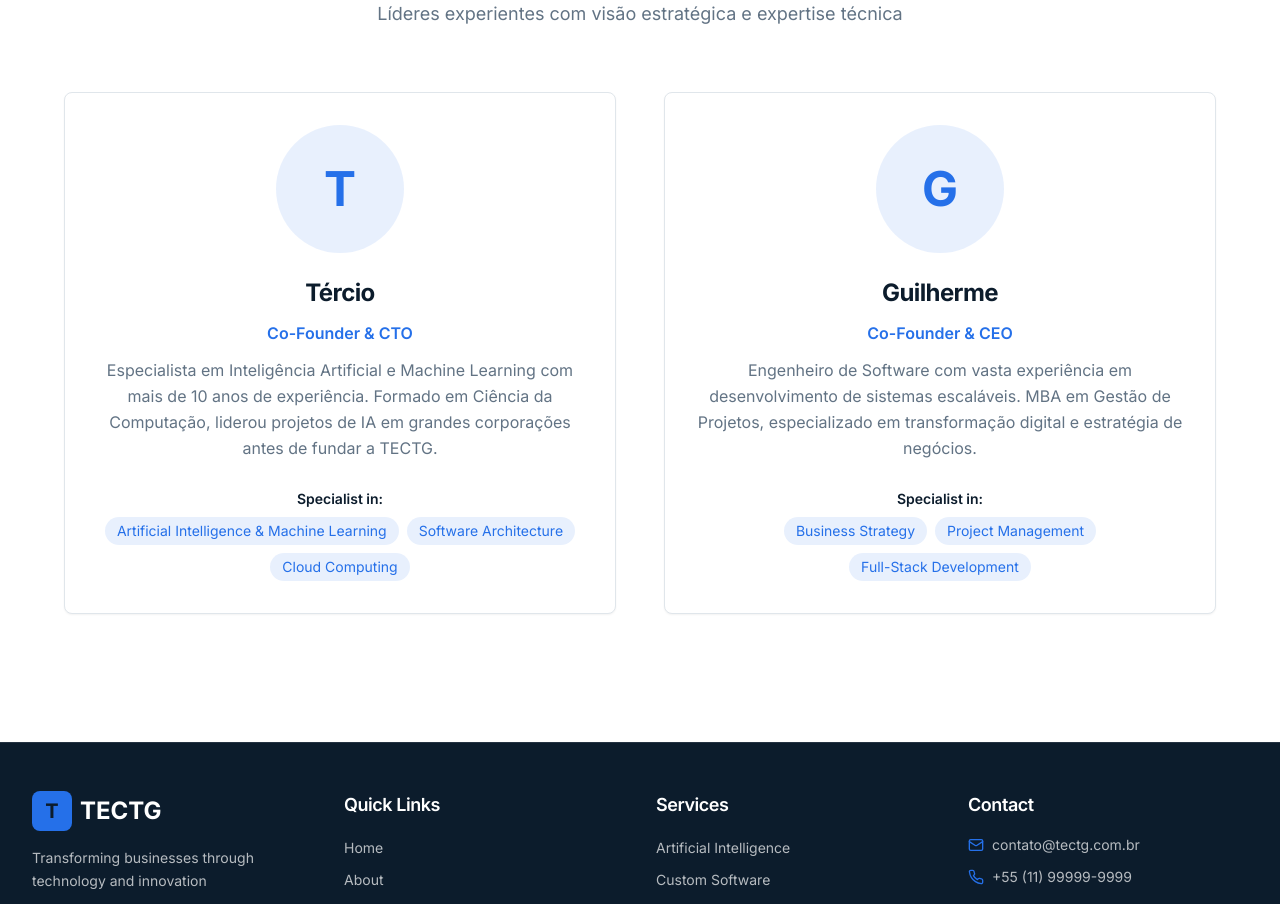
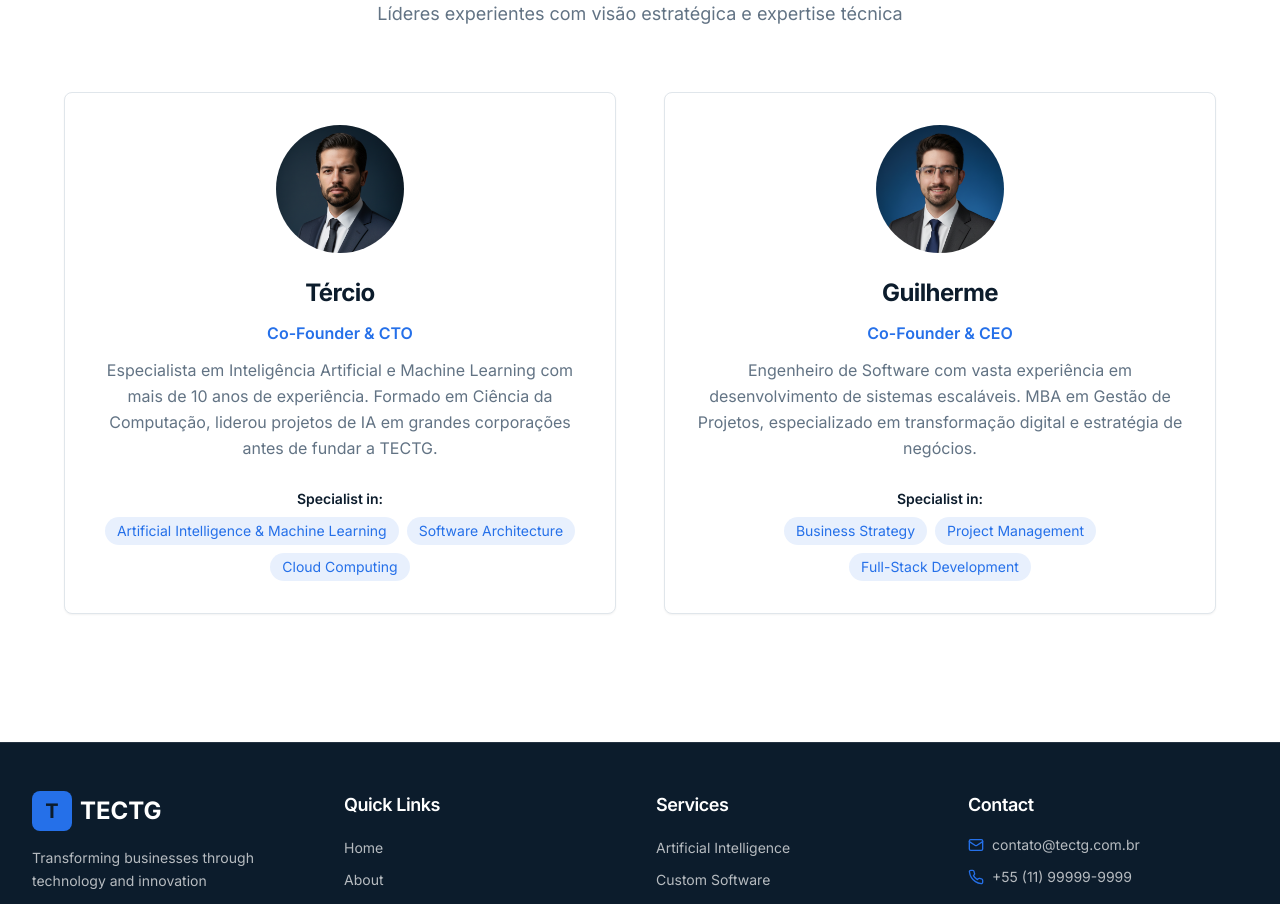
Before and after one commit to tectg-admin/tectg-ai-hub, a React (Vite) app: page /sobre in a window 1280 px wide. Shown: the part 1780-2684 px from the top of the page. Built offline with nearby package versions, Linux system fonts and the light colour scheme; the HTML template or start-up script is replaced by a standard one.

Commit message:
Add founder images

```diff
--- a/src/pages/About.tsx
+++ b/src/pages/About.tsx
@@ -1,6 +1,8 @@
 import { Target, Eye, Heart, Users } from "lucide-react";
 import { Card } from "@/components/ui/card";
 import { useTranslation } from "react-i18next";
+import tercioImg from "@/assets/tercio.png";
+import guilhermeImg from "@/assets/guilherme.png";
 
 const About = () => {
   const { t } = useTranslation();
@@ -86,8 +88,8 @@ const About = () => {
             <div className="grid grid-cols-1 md:grid-cols-2 gap-12">
               {/* Tércio */}
               <Card className="p-8 space-y-6 hover:shadow-xl transition-all">
-                <div className="w-32 h-32 rounded-full bg-accent/10 flex items-center justify-center mx-auto">
-                  <span className="text-5xl font-bold text-accent">T</span>
+                <div className="w-32 h-32 rounded-full overflow-hidden mx-auto">
+                  <img src={tercioImg} alt="Tércio - Co-fundador" className="w-full h-full object-cover" />
                 </div>
                 <div className="text-center space-y-3">
                   <h3 className="text-2xl font-bold text-foreground">Tércio</h3>
@@ -110,8 +112,8 @@ const About = () => {
 
               {/* Guilherme */}
               <Card className="p-8 space-y-6 hover:shadow-xl transition-all">
-                <div className="w-32 h-32 rounded-full bg-accent/10 flex items-center justify-center mx-auto">
-                  <span className="text-5xl font-bold text-accent">G</span>
+                <div className="w-32 h-32 rounded-full overflow-hidden mx-auto">
+                  <img src={guilhermeImg} alt="Guilherme - Co-fundador" className="w-full h-full object-cover" />
                 </div>
                 <div className="text-center space-y-3">
                   <h3 className="text-2xl font-bold text-foreground">Guilherme</h3>
```
Also changed, not shown: src/assets/guilherme.png (added), src/assets/tercio.png (added).
